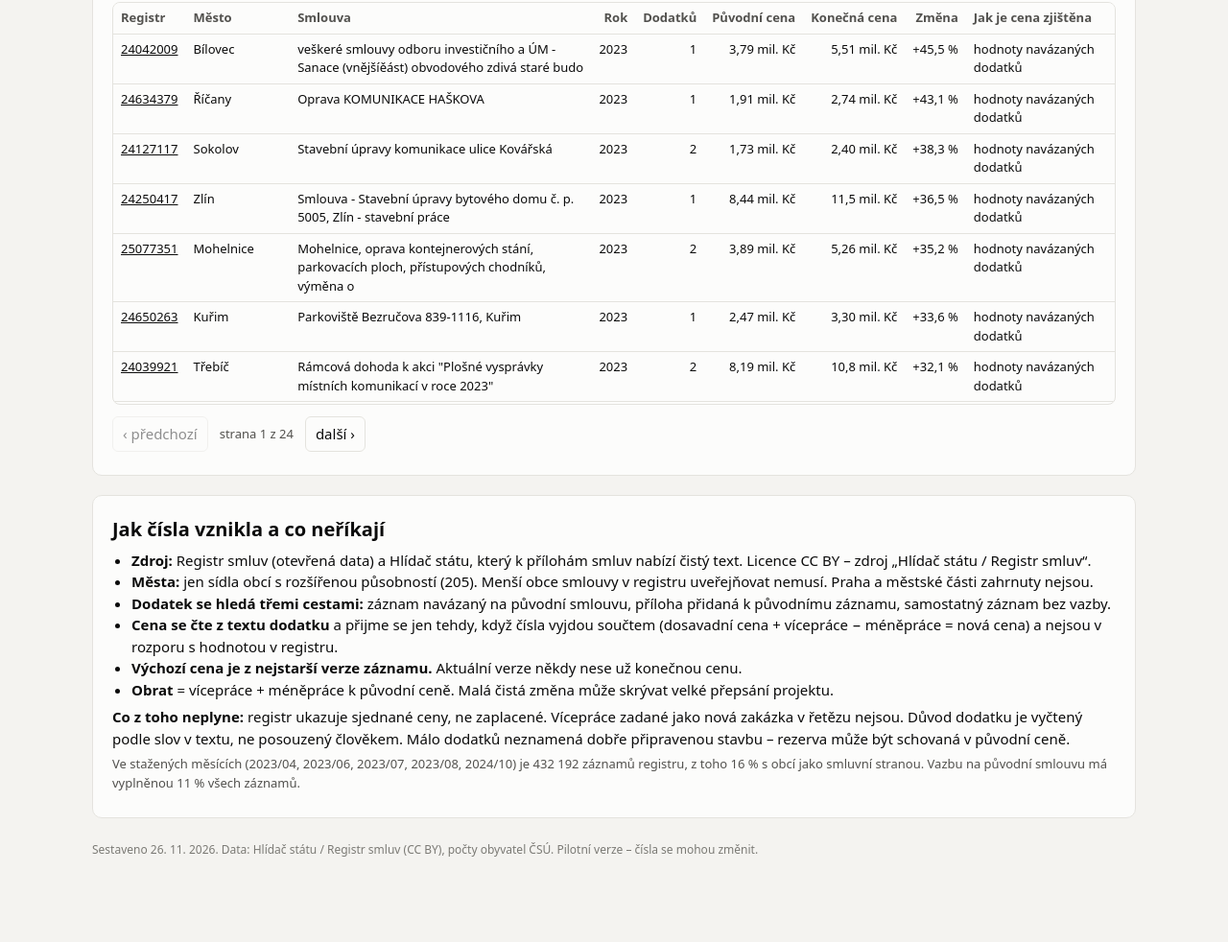
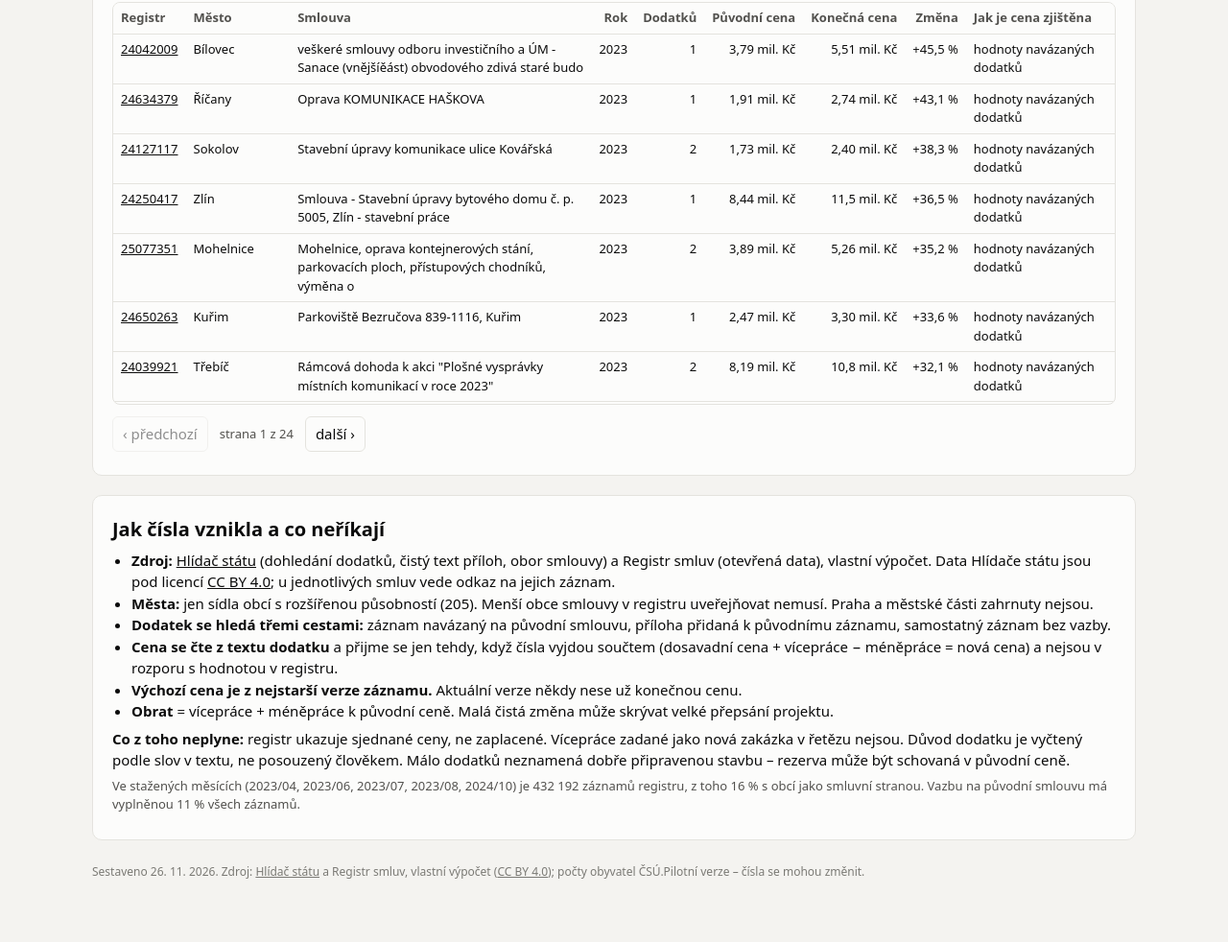
Before and after one commit to taiemnik/dodatky-staveb, a plain HTML site: page docs/index.html in a window 1280 px wide. Shown: the part 4697-5679 px from the top of the page at 96% size. Before the commit the page ends 5656 px from the top, so only its background shows below. Drawn offline with Linux system fonts and the light colour scheme.

Commit message:
Uvedení zdroje podle licence Hlídače státu CC BY 4.0 (26. 11. 2026)
Co-Authored-By: Claude Fable 5.2 <noreply@anthropic.com>

```diff
--- a/docs/index.html
+++ b/docs/index.html
@@ -158,7 +158,7 @@ footer{color:var(--text-muted);font-size:12px;margin-top:24px}
 <section class="sekce" id="metoda">
   <h2>Jak čísla vznikla a co neříkají</h2>
   <ul>
-    <li><b>Zdroj:</b> Registr smluv (otevřená data) a Hlídač státu, který k přílohám smluv nabízí čistý text. Licence CC BY – zdroj „Hlídač státu / Registr smluv“.</li>
+    <li><b>Zdroj:</b> <a href="https://www.hlidacstatu.cz" target="_blank" rel="noopener">Hlídač státu</a> (dohledání dodatků, čistý text příloh, obor smlouvy) a Registr smluv (otevřená data), vlastní výpočet. Data Hlídače státu jsou pod licencí <a href="https://creativecommons.org/licenses/by/4.0/legalcode.cs" target="_blank" rel="noopener">CC BY 4.0</a>; u jednotlivých smluv vede odkaz na jejich záznam.</li>
     <li><b>Města:</b> jen sídla obcí s rozšířenou působností (205). Menší obce smlouvy v registru uveřejňovat nemusí. Praha a městské části zahrnuty nejsou.</li>
     <li><b>Dodatek se hledá třemi cestami:</b> záznam navázaný na původní smlouvu, příloha přidaná k původnímu záznamu, samostatný záznam bez vazby.</li>
     <li><b>Cena se čte z textu dodatku</b> a přijme se jen tehdy, když čísla vyjdou součtem (dosavadní cena + vícepráce − méněpráce = nová cena) a nejsou v rozporu s hodnotou v registru.</li>
@@ -450,7 +450,8 @@ function razeni(el, radky) {
   const r = D.registr;
   $('reg-popis').textContent = `Ve stažených měsících (${D.meta.mesice_exportu.join(', ').replace(/_/g, '/')}) je ${r.zaznamu.toLocaleString('cs-CZ')} záznamů registru, z toho ${cs(r.obecnich / r.zaznamu * 100, 0)} % s obcí jako smluvní stranou. `
     + `Vazbu na původní smlouvu má vyplněnou ${cs(r.s_navazanym / r.zaznamu * 100, 0)} % všech záznamů.`;
-  $('pata').textContent = `Sestaveno ${D.meta.sestaveno.split('-').reverse().map(Number).join('. ')}. Data: Hlídač státu / Registr smluv (CC BY), počty obyvatel ČSÚ. Pilotní verze – čísla se mohou změnit.`;
+  // uvedení zdroje ve tvaru, který žádá licence Hlídače státu: „Zdroj: Hlídač státu“ s odkazem + odkaz na licenci + vyznačená úprava
+  $('pata').innerHTML = `Sestaveno ${D.meta.sestaveno.split('-').reverse().map(Number).join('. ')}. Zdroj: <a href="https://www.hlidacstatu.cz" target="_blank" rel="noopener">Hlídač státu</a> a Registr smluv, vlastní výpočet (<a href="https://creativecommons.org/licenses/by/4.0/legalcode.cs" target="_blank" rel="noopener">CC BY 4.0</a>); počty obyvatel ČSÚ.Pilotní verze – čísla se mohou změnit.`;
   const tip = $('tip');
   document.addEventListener('mousemove', e => {
     const t = e.target.closest && e.target.closest('[data-tip]');
```
Also changed, not shown: 1 other file.
